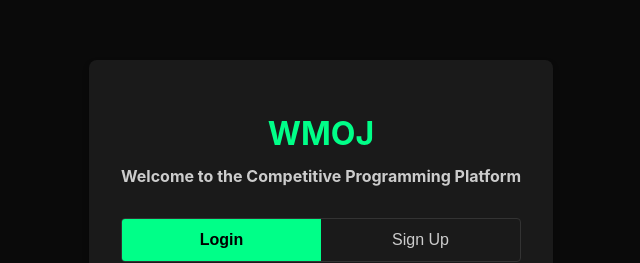
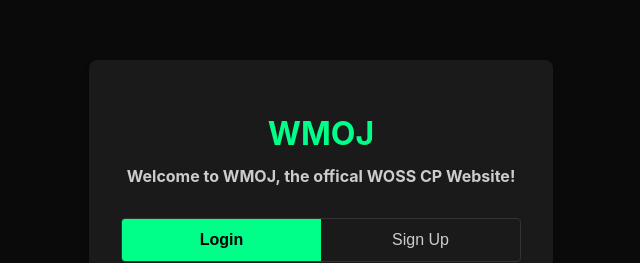
Before and after one commit to WOSSDual/wmoj, a React (Create React App) app in the folder frontend/: page /login in a window 1280 px wide. Shown: the part 130-393 px from the top of the page, without its empty margins (319-959 px from the left). Built offline with nearby package versions, Linux system fonts and the light colour scheme; no server answers.

Commit message:
login page update.

```diff
--- a/frontend/src/pages/Login.tsx
+++ b/frontend/src/pages/Login.tsx
@@ -146,7 +146,7 @@ const Login: React.FC = () => {
     <div style={styles.container}>
       <div style={styles.formContainer}>
         <h1 style={styles.title}>WMOJ</h1>
-        <h2 style={styles.subtitle}>Welcome to the Competitive Programming Platform</h2>
+        <h2 style={styles.subtitle}>Welcome to WMOJ, the offical WOSS CP Website!</h2>
 
         <div style={styles.toggleContainer}>
           <button
```
